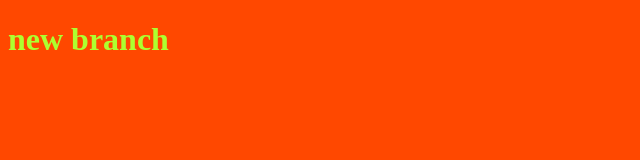
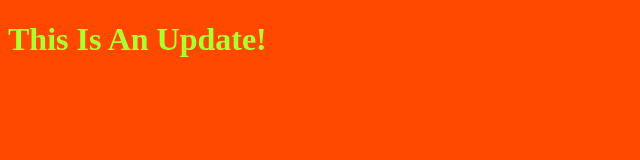
Before and after one commit to mohamed-ayman-10/new-repo, a plain HTML site: page index.html in a window 1280 px wide. Shown: the whole page, without its empty margins (0-640 px from the left). Drawn offline with Linux system fonts and the light colour scheme.

Commit message:
the first commit

```diff
--- a/index.html
+++ b/index.html
@@ -10,7 +10,7 @@
 </head>
 
 <body>
-    <h1>new branch</h1>
+    <h1>This Is An Update!</h1>
     <script src="./app.js"></script>
 </body>
 
```
